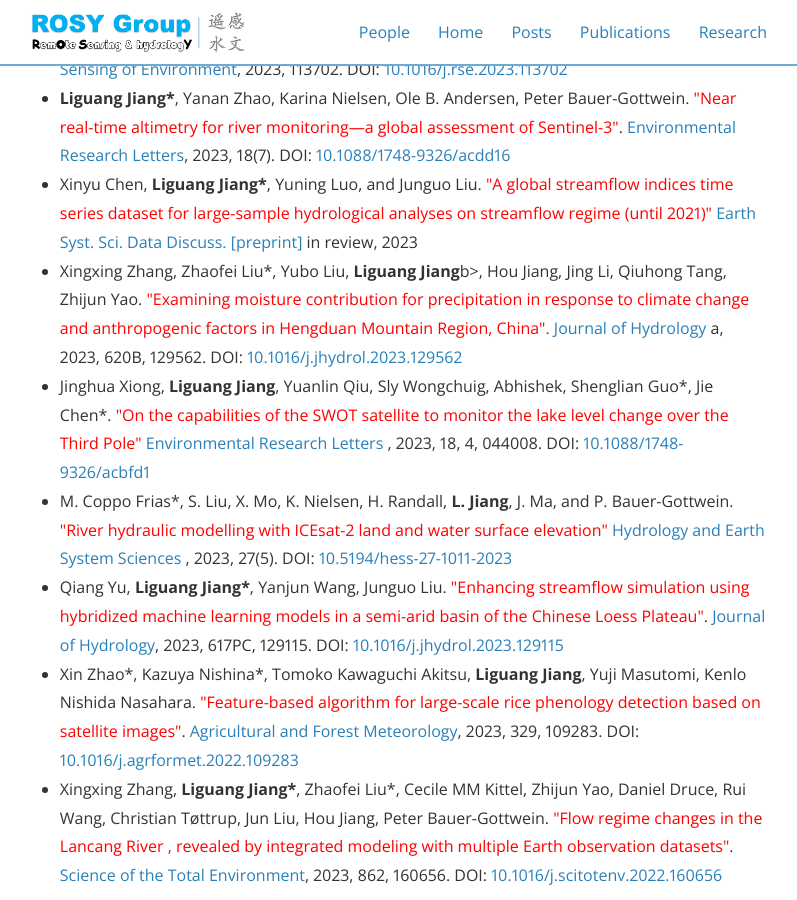
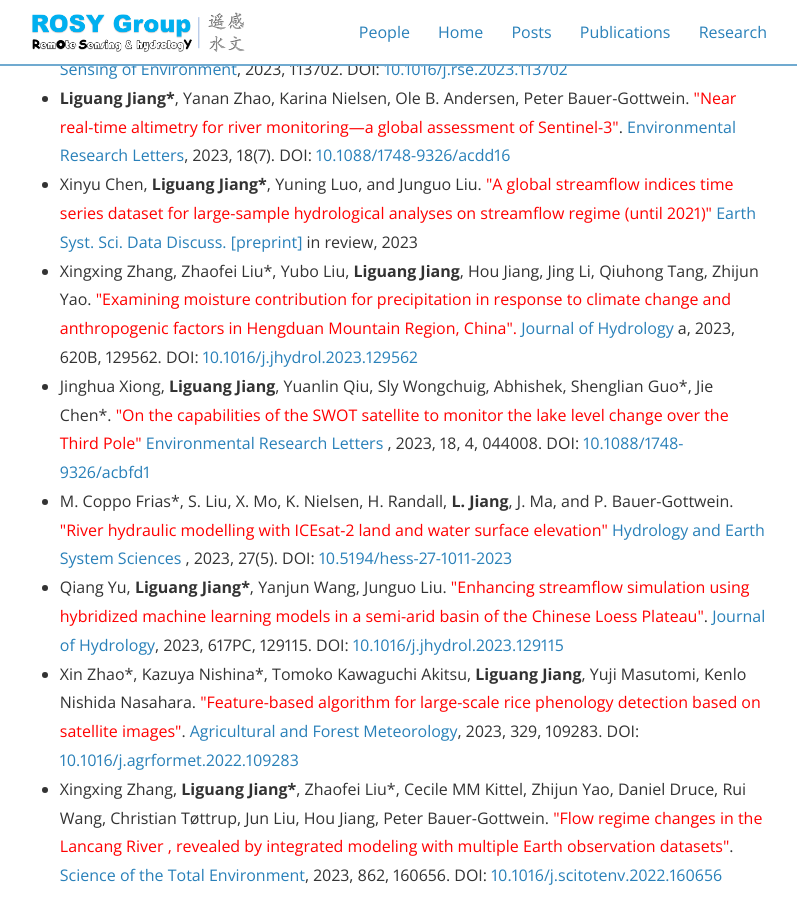
Before and after one commit to 12530/rshydro, a Jekyll site: the page built from publications.md, in a window 1280 px wide and 900 px high, scrolled down 521 px. Shown: the whole window, without its empty margins (241-1038 px from the left). Built offline with Jekyll 4.4.1, drawn with Linux system fonts in a browser that asks for light colours; nearby versions of some CDN libraries.

Commit message:
Update publications.md

```diff
--- a/publications.md
+++ b/publications.md
@@ -16,7 +16,7 @@ main_nav: true
 
   <li>Xinyu Chen, <b>Liguang Jiang*</b>, Yuning Luo, and Junguo Liu. <font color="red"> "A global streamflow indices time series dataset for large-sample hydrological analyses on streamflow regime (until 2021)" </font> <a href="https://essd.copernicus.org/preprints/essd-2023-49/"> Earth Syst. Sci. Data Discuss. [preprint] </a>in review, 2023</li>
 
-  <li>Xingxing Zhang, Zhaofei Liu*, Yubo Liu, <b>Liguang Jiang</b>b>, Hou Jiang, Jing Li, Qiuhong Tang, Zhijun Yao.  <font color="red"> "Examining moisture contribution for precipitation in response to climate change and anthropogenic factors in Hengduan Mountain Region, China". </font> <a href="https://www.sciencedirect.com/science/article/abs/pii/S0022169423005048"> Journal of Hydrology </a>a, 2023, 620B, 129562. DOI: <a href="https://doi.org/10.1016/j.jhydrol.2023.129562">10.1016/j.jhydrol.2023.129562</a></li>
+  <li>Xingxing Zhang, Zhaofei Liu*, Yubo Liu, <b>Liguang Jiang</b>, Hou Jiang, Jing Li, Qiuhong Tang, Zhijun Yao.  <font color="red"> "Examining moisture contribution for precipitation in response to climate change and anthropogenic factors in Hengduan Mountain Region, China". </font> <a href="https://www.sciencedirect.com/science/article/abs/pii/S0022169423005048"> Journal of Hydrology </a>a, 2023, 620B, 129562. DOI: <a href="https://doi.org/10.1016/j.jhydrol.2023.129562">10.1016/j.jhydrol.2023.129562</a></li>
 
   <li>Jinghua Xiong, <b>Liguang Jiang</b>, Yuanlin Qiu, Sly Wongchuig, Abhishek, Shenglian Guo*, Jie Chen*. <font color="red"> "On the capabilities of the SWOT satellite to monitor the lake level change over the Third Pole" </font> <a href="https://iopscience.iop.org/article/10.1088/1748-9326/acbfd1"> Environmental Research Letters </a>, 2023, 18, 4, 044008. DOI: <a href="https://doi.org/10.1088/1748-9326/acbfd1">10.1088/1748-9326/acbfd1</a></li>
 
```
